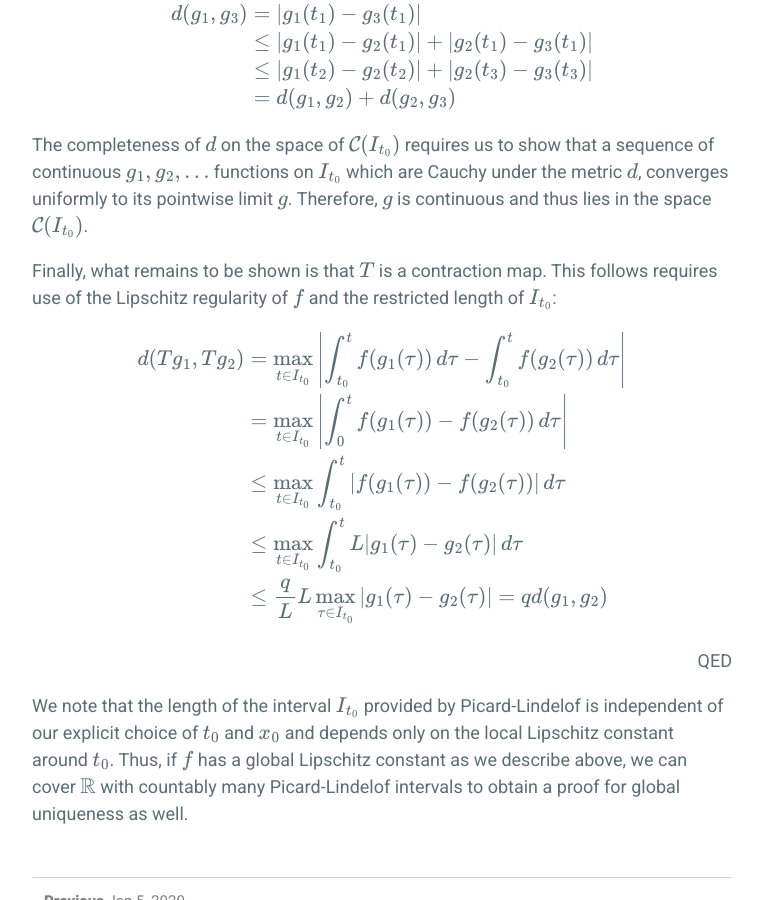
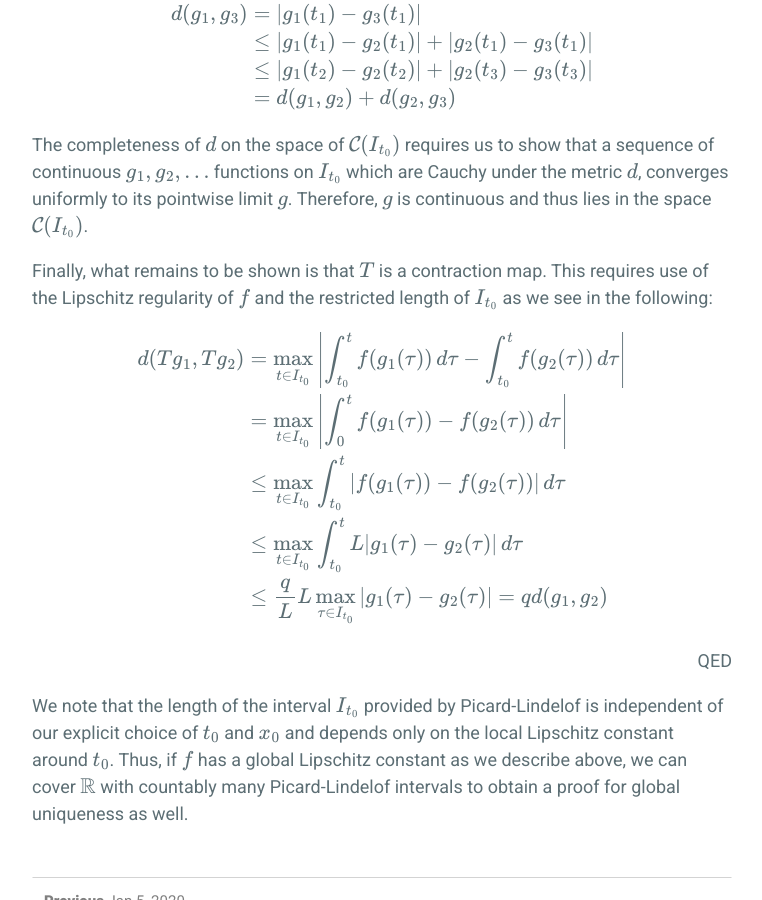
Before and after one commit to frankwang95/frankwang95.github.io, a Jekyll site: the page built from _posts/2020-02-15-existence-and-uniqueness-of-odes.md, in a window 1280 px wide and 900 px high, scrolled down 1222 px. Shown: the whole window, without its empty margins (258-1020 px from the left). Built offline with Jekyll 4.4.1, drawn with Linux system fonts in a browser that asks for light colours; formulas are drawn with MathJax 3.

Commit message:
Fixed a gramatical mistake.

```diff
--- a/_posts/2020-02-15-existence-and-uniqueness-of-odes.md
+++ b/_posts/2020-02-15-existence-and-uniqueness-of-odes.md
@@ -28,7 +28,7 @@ d(g_1, g_3) &= \vert g_1(t_1) - g_3(t_1) \vert \\
 
 The completeness of $$d$$ on the space of $$\mathcal{C}(I_{t_0})$$ requires us to show that a sequence of continuous $$g_1, g_2, \ldots$$ functions on $$I_{t_0}$$ which are Cauchy under the metric $$d$$, converges uniformly to its pointwise limit $$g$$. Therefore, $$g$$ is continuous and thus lies in the space $$\mathcal{C}(I_{t_0})$$.
 
-Finally, what remains to be shown is that $$T$$ is a contraction map. This follows requires use of the Lipschitz regularity of $$f$$ and the restricted length of $$I_{t_0}$$:
+Finally, what remains to be shown is that $$T$$ is a contraction map. This requires use of the Lipschitz regularity of $$f$$ and the restricted length of $$I_{t_0}$$ as we see in the following:
 
 $$\begin{align}
 d(T g_1, T g_2) &= \max_{t \in I_{t_0}} \left\vert \int_{t_0}^t f(g_1(\tau)) \, d\tau - \int_{t_0}^t f(g_2(\tau)) \, d\tau \right\vert \\
```
